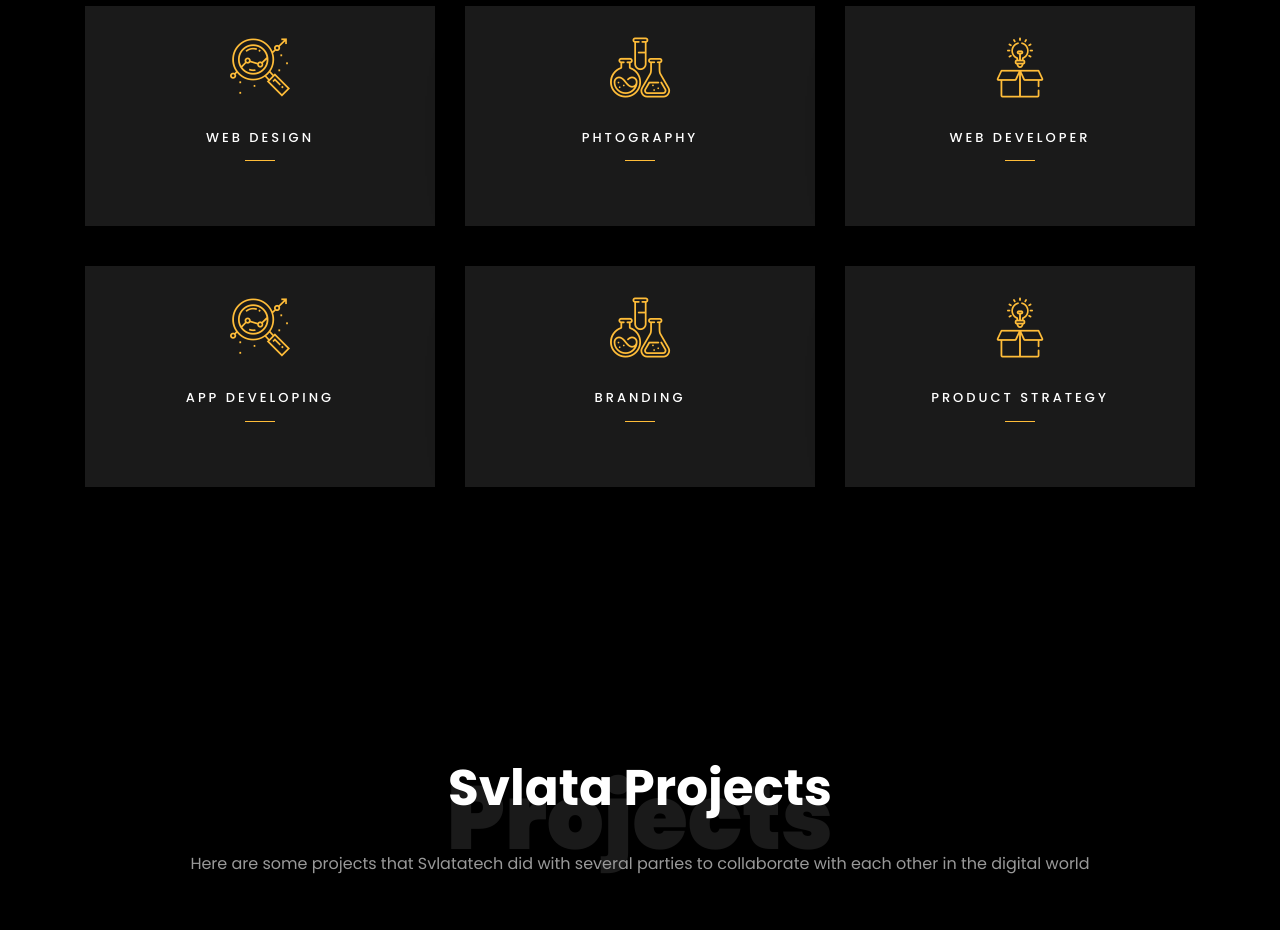
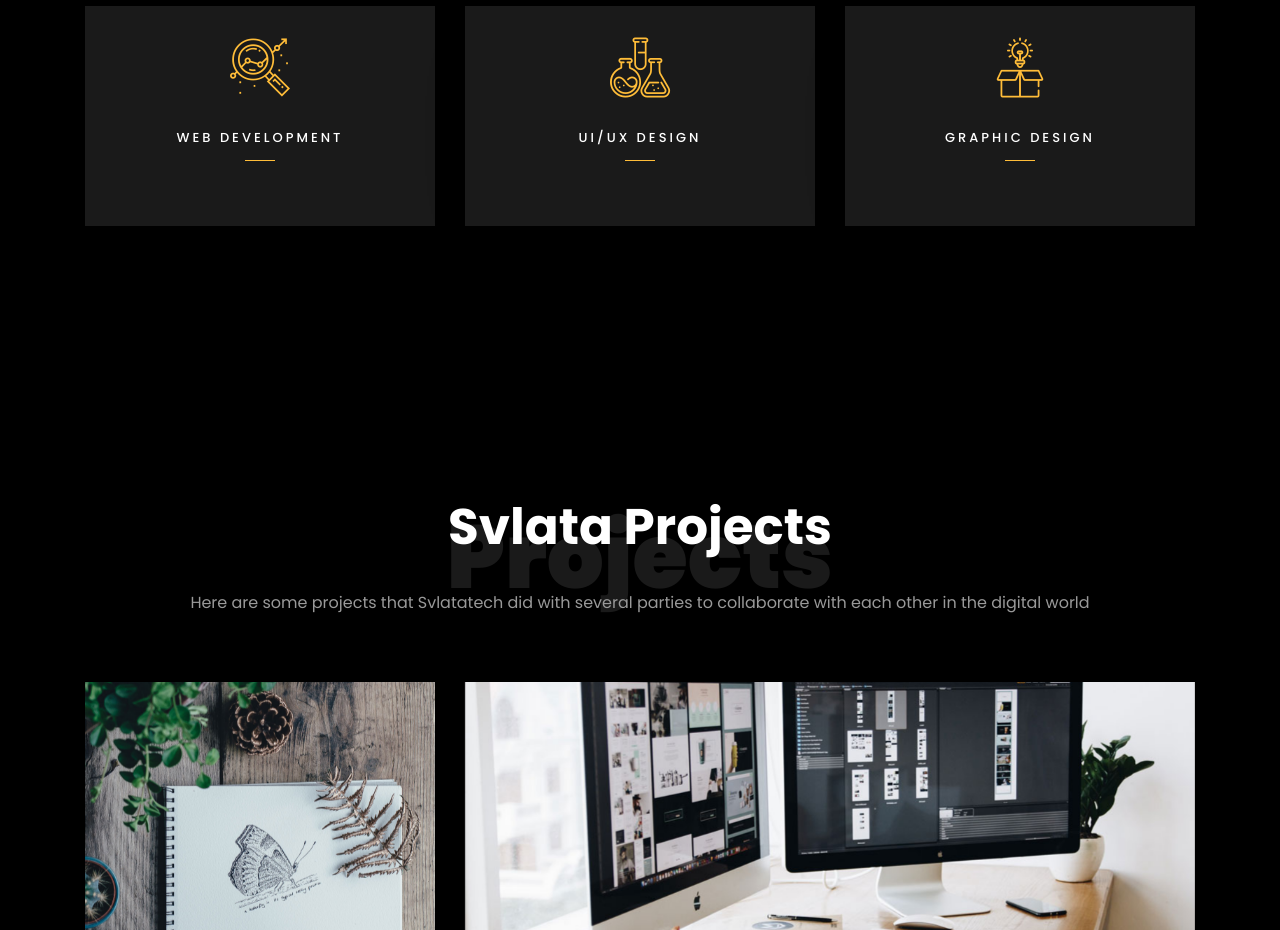
Before and after one commit to svlatatech/svlatatech.github.io, a plain HTML site: page index.html in a window 1280 px wide. Shown: the part 2580-3510 px from the top of the page. Drawn offline with Linux system fonts and the light colour scheme; files whose address does not match are found by name.

Commit message:
update 10:51

```diff
--- a/index.html
+++ b/index.html
@@ -144,7 +144,7 @@
 								<i class="flaticon-analysis"></i>
 							</span>
 							<div class="desc">
-								<h3 class="mb-5">Web Design</h3>
+								<h3 class="mb-5">Web Development</h3>
 							</div>
 						</a>
 					</div>
@@ -154,7 +154,7 @@
 								<i class="flaticon-flasks"></i>
 							</span>
 							<div class="desc">
-								<h3 class="mb-5">Phtography</h3>
+								<h3 class="mb-5">UI/UX Design</h3>
 							</div>
 						</a>
 					</div>
@@ -164,37 +164,7 @@
 								<i class="flaticon-ideas"></i>
 							</span>
 							<div class="desc">
-								<h3 class="mb-5">Web Developer</h3>
-							</div>
-						</a>
-					</div>
-					<div class="col-md-4 text-center d-flex ftco-animate">
-						<a href="#" class="services-1">
-							<span class="icon">
-								<i class="flaticon-analysis"></i>
-							</span>
-							<div class="desc">
-								<h3 class="mb-5">App Developing</h3>
-							</div>
-						</a>
-					</div>
-					<div class="col-md-4 text-center d-flex ftco-animate">
-						<a href="#" class="services-1">
-							<span class="icon">
-								<i class="flaticon-flasks"></i>
-							</span>
-							<div class="desc">
-								<h3 class="mb-5">Branding</h3>
-							</div>
-						</a>
-					</div>
-					<div class="col-md-4 text-center d-flex ftco-animate">
-						<a href="#" class="services-1">
-							<span class="icon">
-								<i class="flaticon-ideas"></i>
-							</span>
-							<div class="desc">
-								<h3 class="mb-5">Product Strategy</h3>
+								<h3 class="mb-5">Graphic Design</h3>
 							</div>
 						</a>
 					</div>
```
